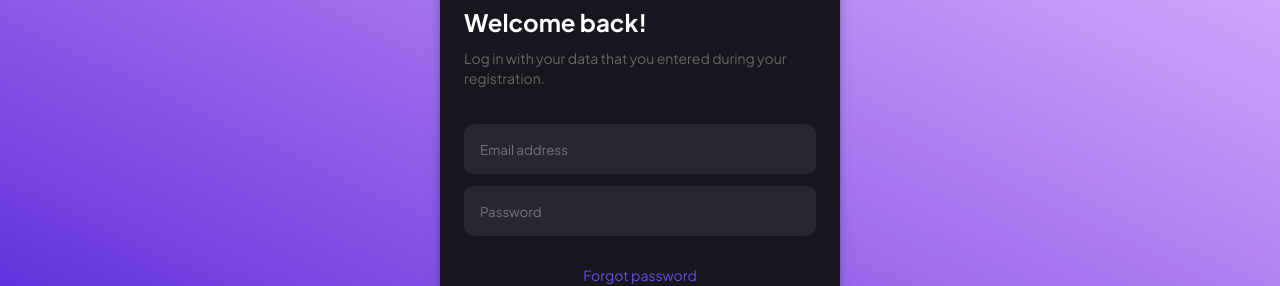
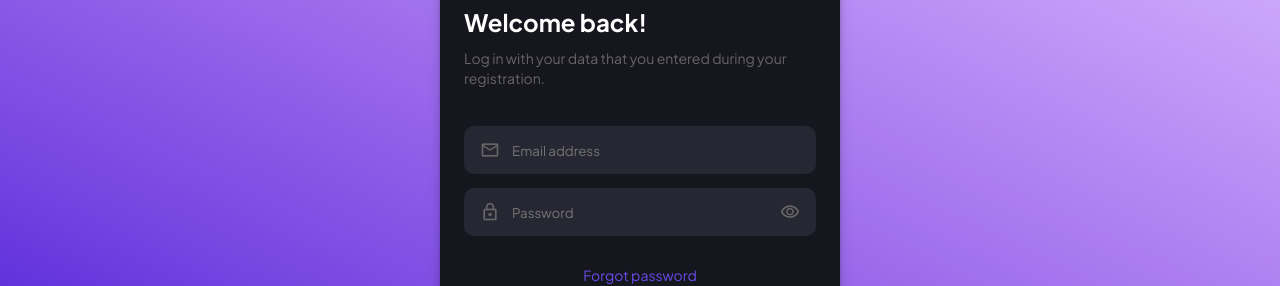
Before and after one commit to katemv/solara2, a React (Create React App) app in the folder client/: page / in a window 1280 px wide. Both pictures are taken after a click on the button "Log in". Shown: the part 128-414 px from the top of the page. Built offline with nearby package versions, Linux system fonts and the light colour scheme.

Commit message:
update input story

```diff
--- a/client/public/index.html
+++ b/client/public/index.html
@@ -4,8 +4,8 @@
         <meta charset="utf-8" />
         <link rel="icon" href="%PUBLIC_URL%/favicon.ico" />
         <link
-            href="https://fonts.googleapis.com/css2?family=Material+Symbols+Outlined:opsz,wght,FILL,GRAD@20,100,1,200"
             rel="stylesheet"
+            href="https://fonts.googleapis.com/css2?family=Material+Symbols+Outlined:opsz,wght,FILL,GRAD@20..48,100..700,0..1,-50..200"
         />
         <meta name="viewport" content="width=device-width, initial-scale=1" />
         <meta name="theme-color" content="#000000" />
--- a/client/src/components/Atoms/Icon/Icon.component.tsx
+++ b/client/src/components/Atoms/Icon/Icon.component.tsx
@@ -3,8 +3,8 @@ import { FC } from "react";
 import { StyledIcon } from "./styles";
 import { ColorsKeys } from "../../../providers/theme/types/types";
 
-export type IconKeys = "progress_activity" | "lock" | "mail";
-export const iconTypes: IconKeys[] = ["progress_activity", "lock", "mail"];
+export type IconKeys = "progress_activity" | "lock" | "mail" | "visibility" | "visibility_off" | "cancel";
+export const iconTypes: IconKeys[] = ["progress_activity", "lock", "mail", "visibility", "visibility_off", "cancel"];
 
 export interface IconProps {
     type: IconKeys;
--- a/client/src/components/Atoms/Input/Input.component.tsx
+++ b/client/src/components/Atoms/Input/Input.component.tsx
@@ -1,14 +1,16 @@
 import { FieldValues, useController, UseControllerProps } from "react-hook-form";
 import { useIntl } from "react-intl";
+import { useState } from "react";
 
-import { Container, StyledIcon, StyledInput } from "./styles";
-import { IconProps } from "../Icon/Icon.component";
+import { Container, PasswordButton, PostfixIcon, PrefixIcon, StyledInput } from "./styles";
+import Icon, { IconProps } from "../Icon/Icon.component";
 
 export interface InputProps {
     fullWidth?: boolean;
     placeholderIntlKey?: string;
     type?: string;
-    iconType?: IconProps["type"];
+    prefixIconType?: IconProps["type"];
+    postfixIconType?: IconProps["type"];
 }
 
 function Input <T extends FieldValues>({
@@ -17,8 +19,10 @@ function Input <T extends FieldValues>({
     control,
     type,
     name,
-    iconType
+    prefixIconType,
+    postfixIconType,
 }: InputProps & UseControllerProps<T>) {
+    const [visibility, setVisibility] = useState<boolean>(false);
     const { formatMessage } = useIntl();
     const {
         field: { onChange, onBlur, value, ref },
@@ -29,19 +33,41 @@ function Input <T extends FieldValues>({
         control,
     });
 
+    const getInputType = () => {
+        if (type === "password") {
+            return visibility ? "text" : "password";
+        }
+
+        return "text";
+    };
+
+    const hasError = (isTouched || isDirty) && invalid;
+
     return (
-        <Container fullWidth={fullWidth} align="center">
-            {iconType && <StyledIcon type={iconType} />}
+        <Container fullWidth={fullWidth} align="center" direction="row">
+            {prefixIconType && <PrefixIcon type={prefixIconType} error={hasError} />}
             <StyledInput
-                type={type}
-                iconType={iconType}
+                type={getInputType()}
+                prefixIconType={prefixIconType}
+                postfixIconType={postfixIconType}
                 placeholder={placeholderIntlKey && formatMessage({ id: placeholderIntlKey })}
                 onChange={onChange}
                 onBlur={onBlur}
                 value={value}
                 name={name}
+                error={hasError}
                 ref={ref}
             />
+            {type === "password" && (
+                <PasswordButton
+                    type="button"
+                    onClick={() => setVisibility(!visibility)}
+                    error={hasError}
+                >
+                    <Icon type={visibility ? "visibility_off" : "visibility"}  />
+                </PasswordButton>
+            )}
+            {type !== "password" && postfixIconType && <PostfixIcon type={postfixIconType} error={hasError} />}
         </Container>
     );
 }
--- a/client/src/components/Atoms/Input/styles.ts
+++ b/client/src/components/Atoms/Input/styles.ts
@@ -2,24 +2,87 @@ import { css, styled } from "styled-components";
 import Flex from "../Flex/Flex.component";
 import Icon from "../Icon/Icon.component";
 
-export const StyledInput = styled.input<{ iconType?: string }>(
-    ({ theme, iconType }) => css`
+interface StyledInputProps {
+    prefixIconType?: string;
+    postfixIconType?: string;
+    error?: boolean;
+}
+
+interface IconProps {
+    error: boolean;
+}
+
+export const StyledInput = styled.input<StyledInputProps>(
+    ({ theme, prefixIconType, postfixIconType, error }) => css`
         color: ${theme.colors.white};
         background: ${theme.colors.black90};
         border-radius: 10px;
-        padding: ${iconType ? `0 ${theme.spacings.spacing4} 0 ${theme.spacings.spacing7}` : `0 ${theme.spacings.spacing4}`};
         width: 100%;
         height: 100%;
         background: ${theme.colors.black90};
+        padding: 0 ${theme.spacings.spacing4};
+
+        ${prefixIconType && css`
+            padding-left: ${theme.spacings.spacing8};
+        `}
+
+        ${postfixIconType && css`
+            padding-right: ${theme.spacings.spacing8};
+        `}
+
+        ${error && css`
+            color: ${theme.colors.danger};
+
+            &::placeholder {
+                color: ${theme.colors.danger};
+                opacity: 1;
+            }
+
+            &::-ms-input-placeholder {
+                color: ${theme.colors.danger};
+            }
+        `}
     `
 );
 
 export const Container = styled(Flex)`
     height: 50px;
     position: relative;
+    padding-top: 2px;
 `;
 
-export const StyledIcon = styled(Icon)(({ theme }) => css`
+export const PrefixIcon = styled(Icon)<IconProps>(({ theme, error }) => css`
     position: absolute;
-    left: ${theme.spacings.spacing3};
+    left: ${theme.spacings.spacing4};
+    font-size: 20px;
+
+    ${error && css`
+        color: ${theme.colors.danger};
+    `}
 `);
+
+export const PostfixIcon = styled(Icon)<IconProps>(({ theme, error }) => css`
+    position: absolute;
+    right: ${theme.spacings.spacing4};
+    font-size: 20px;
+
+    ${error && css`
+        color: ${theme.colors.danger};
+    `}
+`);
+
+export const PasswordButton = styled.button<IconProps>(({ theme, error }) => css`
+    background: transparent;
+    position: absolute;
+    right: ${theme.spacings.spacing4};
+    padding-top: 3px;
+    cursor: pointer;
+
+    & span {
+        font-size: 20px;
+
+        ${error && css`
+            color: ${theme.colors.danger};
+        `}
+    }
+`);
--- a/client/src/pages/login/Login.page.tsx
+++ b/client/src/pages/login/Login.page.tsx
@@ -95,12 +95,15 @@ const LoginPage = () => {
                                 control={control}
                                 placeholderIntlKey="forms.email_placeholder"
                                 name="email"
+                                prefixIconType="mail"
                             />
                             <Input
                                 control={control}
                                 placeholderIntlKey="forms.password_placeholder"
                                 name="password"
                                 type="password"
+                                prefixIconType="lock"
+                                postfixIconType="visibility_off"
                             />
                         </Flex>
                         <Link to="/shop">
--- a/client/src/providers/theme/defaults/colors.ts
+++ b/client/src/providers/theme/defaults/colors.ts
@@ -16,4 +16,5 @@ export const colors: DefaultTheme["colors"] = {
     backdrop: "rgba(0,0,0,0.75)",
     backgroundGradient:
         "linear-gradient(to right top, #3f16d6, #7442e0, #9a69eb, #bb90f5, #d9b7ff)",
+    danger: "#EA5B5B",
 };
--- a/client/src/providers/theme/types/types.ts
+++ b/client/src/providers/theme/types/types.ts
@@ -25,6 +25,7 @@ export type ColorsKeys =
     | "blue100"
     | "blue80"
     | "backdrop"
+    | "danger"
     | "backgroundGradient";
 
 export type ShadowKeys =
```
Also changed, not shown: 2 other files (tests, documents, lock files or other folders).
